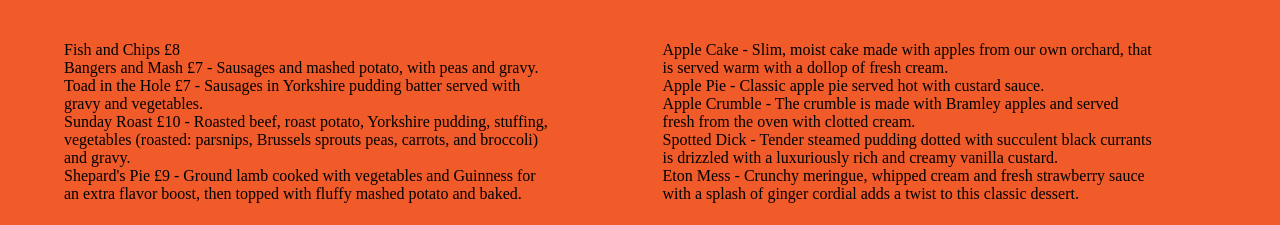
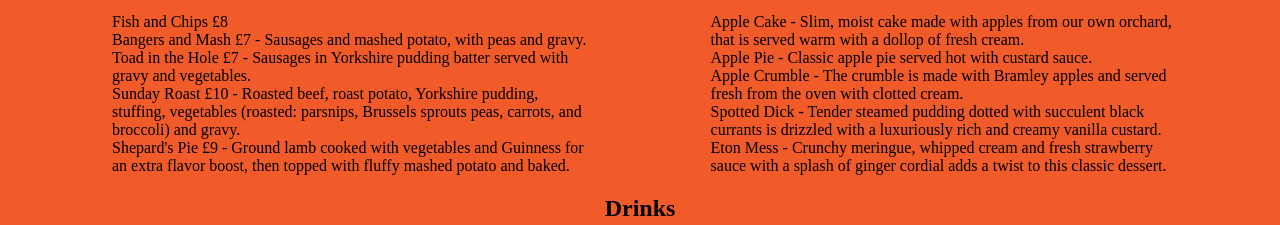
Before and after one commit to CarleeSS/Labs, a plain HTML site: page Lab 10/index.html in a window 1280 px wide. Shown: the part 685-910 px from the top of the page. Drawn offline with Linux system fonts and the light colour scheme.

Commit message:
In Progress 1.2 Lab 10

```diff
--- a/Lab 10/style.css
+++ b/Lab 10/style.css
@@ -65,10 +65,11 @@ h1{
     font-size: 250%;
 }
 ul{
-    margin: 3rem;
+    margin: 1rem;
+    padding-left: 5rem;
 }
 h1, h2, h3{
-    margin: .10rem;
+    margin: .20rem;
 }
 h3{
     text-align: center;
```
